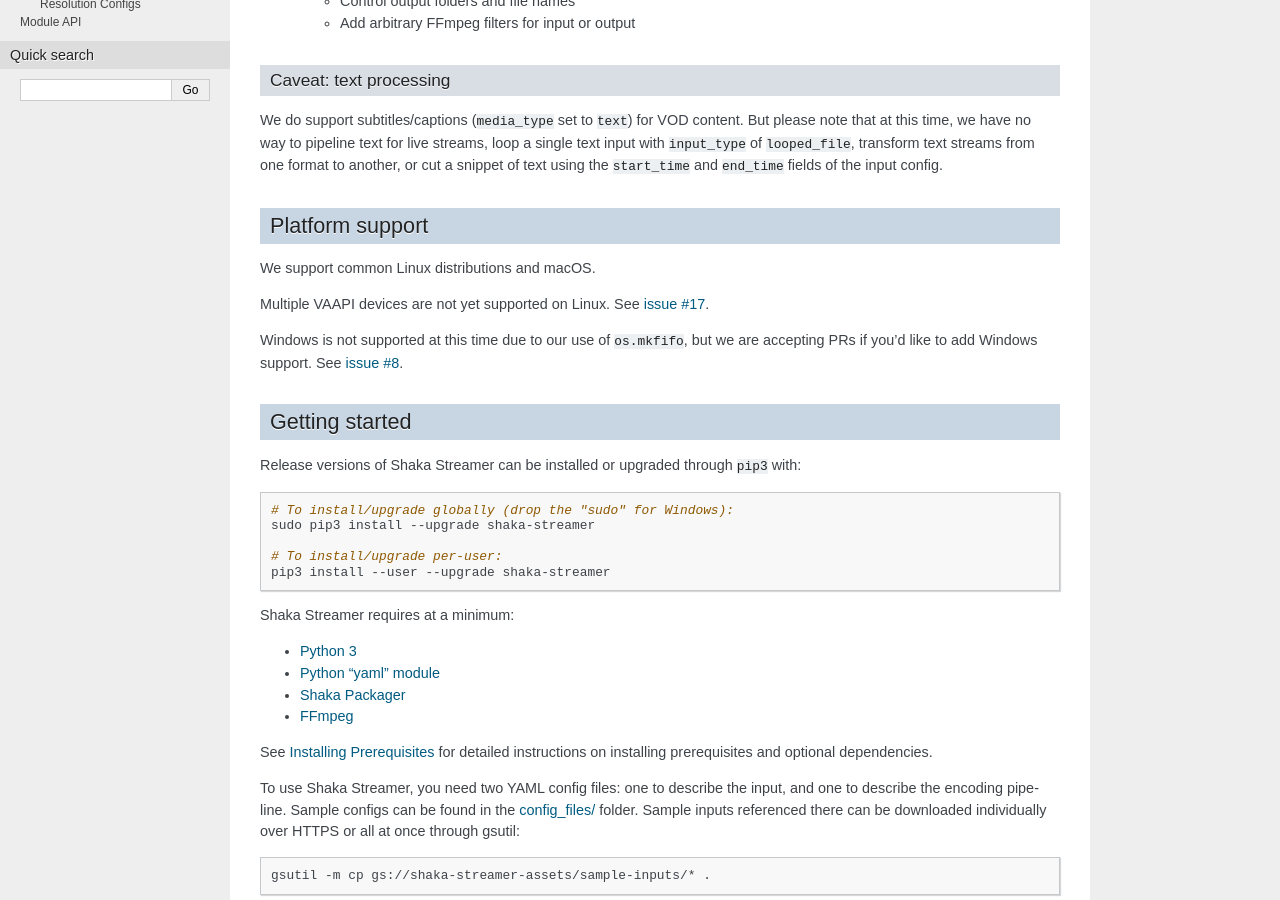
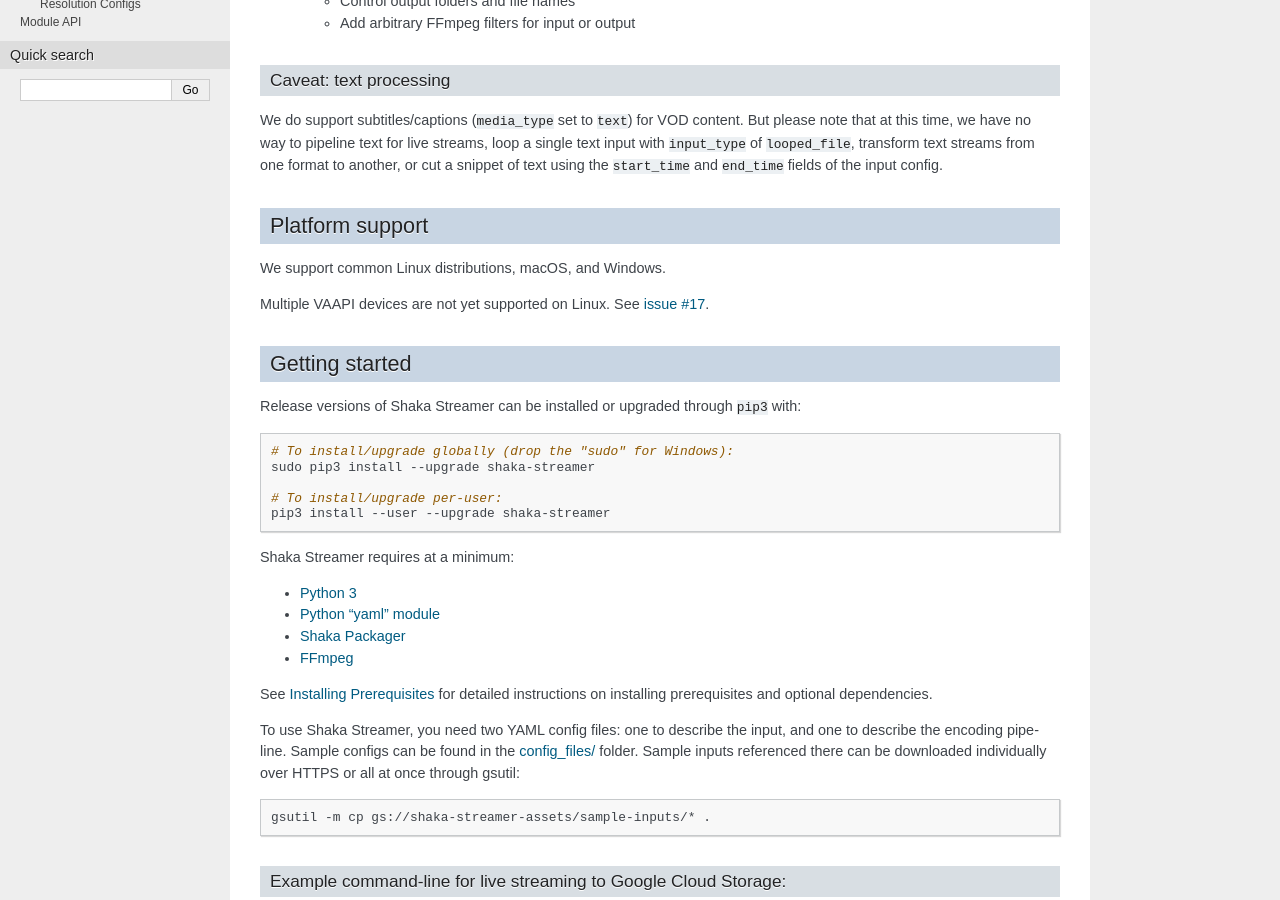
Before and after one commit to shaka-project/shaka-streamer, a Sphinx documentation site: the page built from docs/source/overview.rst, in a window 1280 px wide and 900 px high, scrolled down 551 px. Built offline with Sphinx 7.4.7, drawn with Linux system fonts in a browser that asks for light colours; the version number is read from the project's files by our own code.

Commit message:
docs: Remove note about lack of Windows support
This was addressed with the v0.4 release.

Change-Id: Ib4750e6c739c14d6dfd9a88f793774dffeca03b9

```diff
--- a/docs/source/overview.rst
+++ b/docs/source/overview.rst
@@ -59,12 +59,9 @@
 Platform support
 ----------------
 
-We support common Linux distributions and macOS.
+We support common Linux distributions, macOS, and Windows.
 
 Multiple VAAPI devices are not yet supported on Linux.  See `issue #17`_.
-
-Windows is not supported at this time due to our use of ``os.mkfifo``, but we
-are accepting PRs if you’d like to add Windows support. See `issue #8`_.
 
 
 Getting started
```
